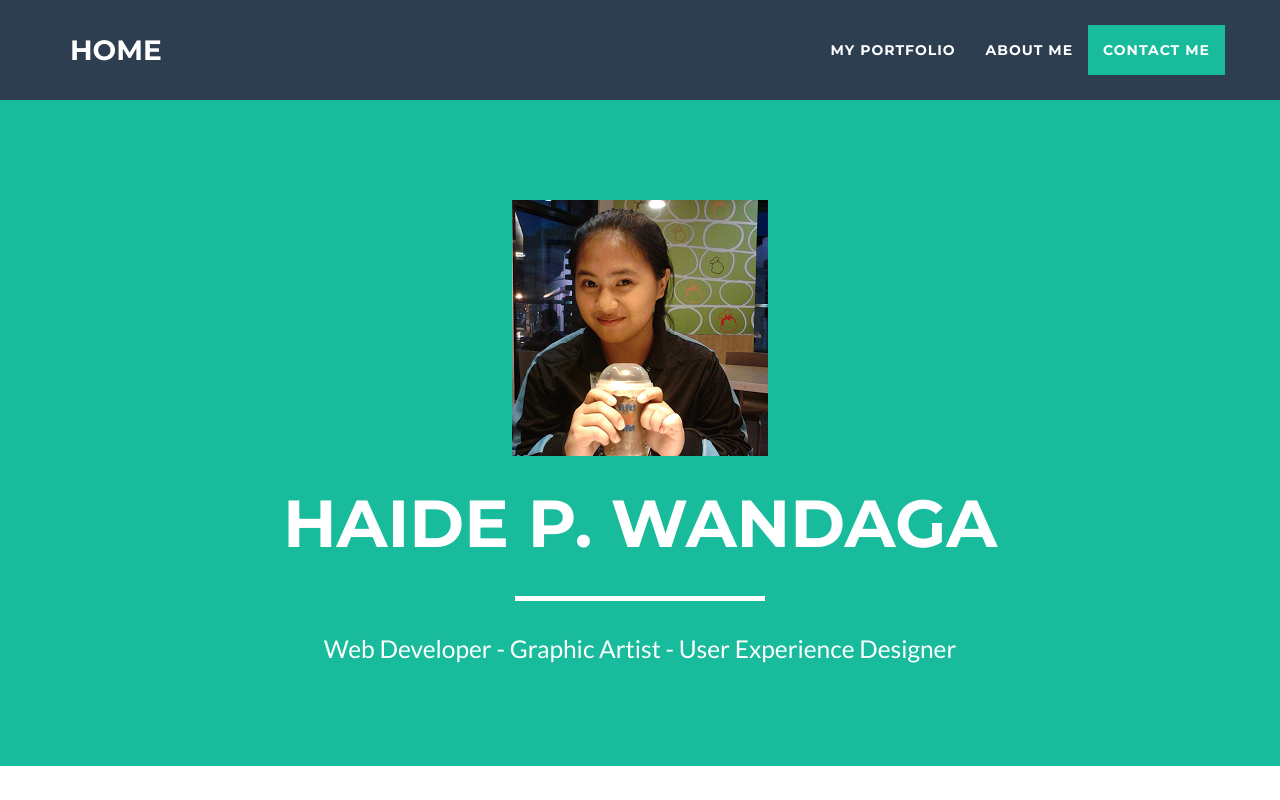
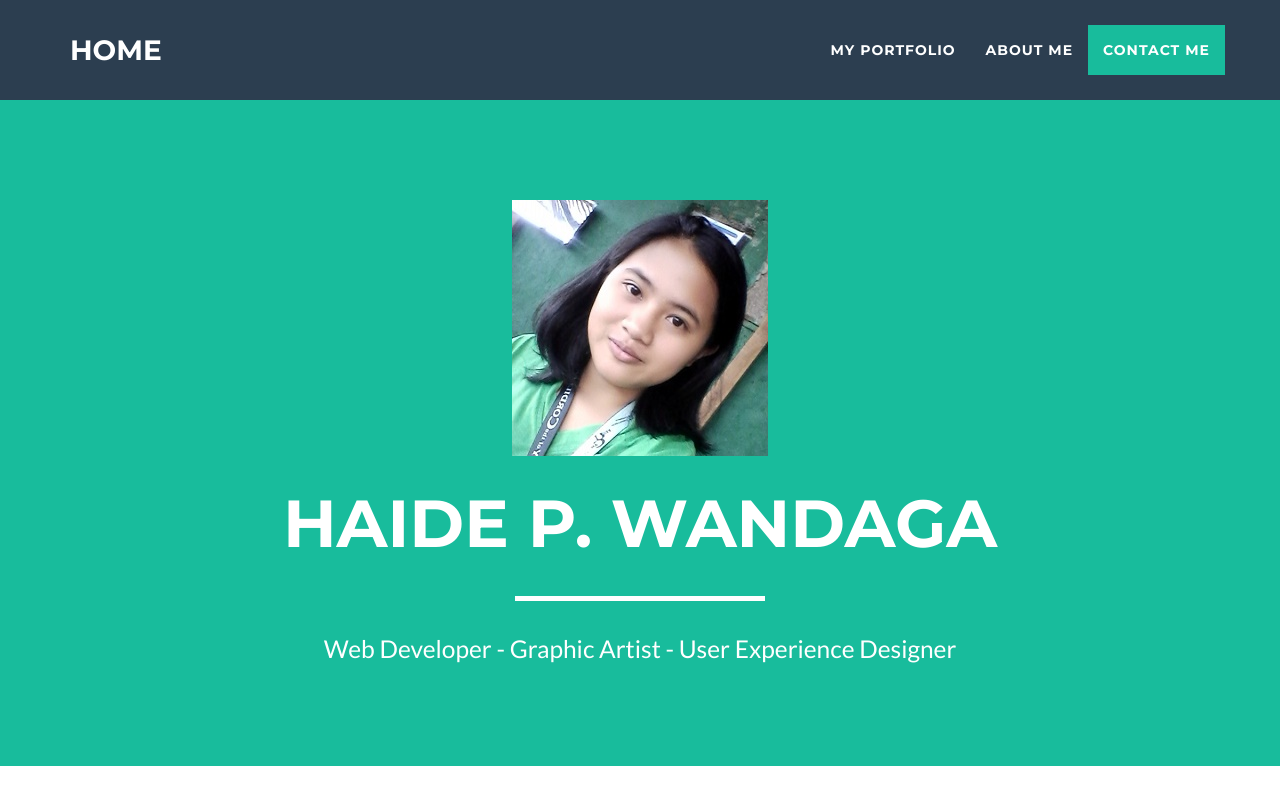
Before and after one commit to haidewandaga/haidewandaga.github.io, a website: page index.html in a window 1280 px wide. Shown: the top 800 px of the page. Drawn offline with nearby package versions, Linux system fonts and the light colour scheme.

Commit message:
Update index.html

```diff
--- a/index.html
+++ b/index.html
@@ -71,7 +71,7 @@
         <div class="container">
             <div class="row">
                 <div class="col-lg-12">
-                    <img src="https://raw.githubusercontent.com/haidewandaga/haidewandaga.github.io/master/img/prof.png" class="img-responsive" alt="profile ko">
+                    <img src="https://raw.githubusercontent.com/haidewandaga/haidewandaga.github.io/master/img/diya.jpg" class="img-responsive" alt="profile ko">
                     <div class="intro-text">
                         <span class="name">Haide P. Wandaga</span>
                         <hr class="star-light">
```
